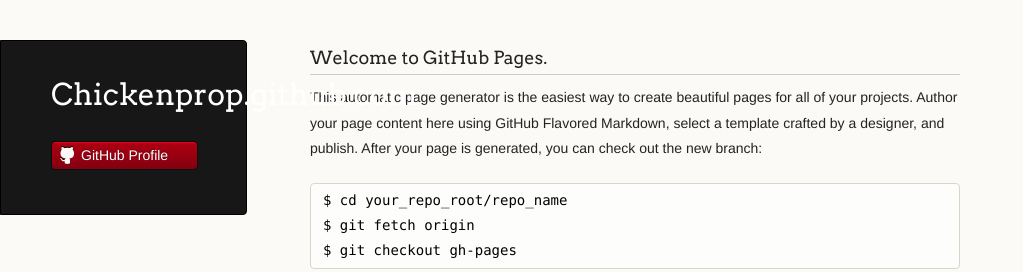
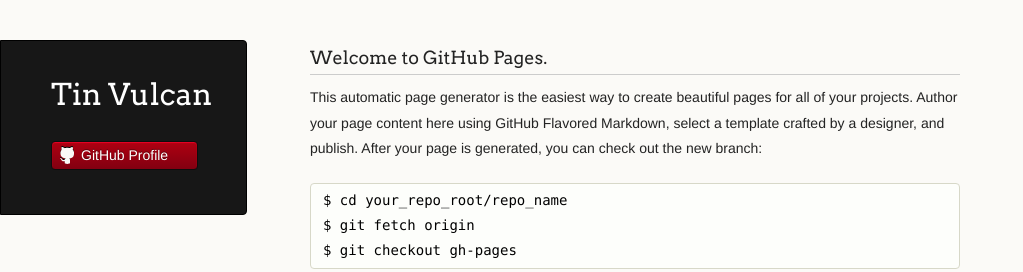
Before and after one commit to ChickenProp/chickenprop.github.com, a Jekyll site: the page built from index.html, in a window 1280 px wide. Shown: the top 272 px of the page, without its empty margins (0-1023 px from the left). Built offline with Jekyll 4.4.1, drawn with Linux system fonts in a browser that asks for light colours.

Commit message:
Convert to using a layout.

```diff
--- a/_layouts/default.html
+++ b/_layouts/default.html
@@ -1,8 +1,39 @@
+<!doctype html>
 <html>
   <head>
+    <meta charset="utf-8">
+    <meta http-equiv="X-UA-Compatible" content="chrome=1">
     <title>{{ page.title }}</title>
+
+    <link rel="stylesheet" href="stylesheets/styles.css">
+    <link rel="stylesheet" href="stylesheets/pygment_trac.css">
+    <script src="javascripts/scale.fix.js"></script>
+    <meta name="viewport" content="width=device-width, initial-scale=1, user-scalable=no">
+    <!--[if lt IE 9]>
+    <script src="//html5shiv.googlecode.com/svn/trunk/html5.js"></script>
+    <![endif]-->
   </head>
   <body>
+    <div class="wrapper">
+      <header>
+        <h1 class="header">Tin Vulcan</h1>
+        <p class="header"></p>
+
+
+
+        <ul>
+          <li><a class="buttons github" href="https://github.com/ChickenProp">GitHub Profile</a></li>
+        </ul>
+
+      </header>
+      <section>
 	{{ content }}
+      </section>
+      <footer>
+        <p><small>Hosted on <a href="https://pages.github.com">GitHub Pages</a> using the Dinky theme</small></p>
+      </footer>
+    </div>
+    <!--[if !IE]><script>fixScale(document);</script><![endif]-->
+
   </body>
 </html>
--- a/index.html
+++ b/index.html
@@ -1,34 +1,8 @@
-<!doctype html>
-<html>
-  <head>
-    <meta charset="utf-8">
-    <meta http-equiv="X-UA-Compatible" content="chrome=1">
-    <title>Chickenprop.github.com by ChickenProp</title>
-
-    <link rel="stylesheet" href="stylesheets/styles.css">
-    <link rel="stylesheet" href="stylesheets/pygment_trac.css">
-    <script src="javascripts/scale.fix.js"></script>
-    <meta name="viewport" content="width=device-width, initial-scale=1, user-scalable=no">
-    <!--[if lt IE 9]>
-    <script src="//html5shiv.googlecode.com/svn/trunk/html5.js"></script>
-    <![endif]-->
-  </head>
-  <body>
-    <div class="wrapper">
-      <header>
-        <h1 class="header">Chickenprop.github.com</h1>
-        <p class="header"></p>
-
-
-
-        <ul>
-          <li><a class="buttons github" href="https://github.com/ChickenProp">GitHub Profile</a></li>
-        </ul>
-
-      </header>
-      <section>
-        <h3>
-<a name="welcome-to-github-pages" class="anchor" href="#welcome-to-github-pages"><span class="octicon octicon-link"></span></a>Welcome to GitHub Pages.</h3>
+---
+layout: default
+title: Tin Vulcan
+---
+<h3><a name="welcome-to-github-pages" class="anchor" href="#welcome-to-github-pages"><span class="octicon octicon-link"></span></a>Welcome to GitHub Pages.</h3>
 
 <p>This automatic page generator is the easiest way to create beautiful pages for all of your projects. Author your page content here using GitHub Flavored Markdown, select a template crafted by a designer, and publish. After your page is generated, you can check out the new branch:</p>
 
@@ -58,12 +32,3 @@
 <a name="support-or-contact" class="anchor" href="#support-or-contact"><span class="octicon octicon-link"></span></a>Support or Contact</h3>
 
 <p>Having trouble with Pages? Check out the documentation at <a href="http://help.github.com/pages">http://help.github.com/pages</a> or contact <a href="mailto:support@github.com">support@github.com</a> and we’ll help you sort it out.</p>
-      </section>
-      <footer>
-        <p><small>Hosted on <a href="https://pages.github.com">GitHub Pages</a> using the Dinky theme</small></p>
-      </footer>
-    </div>
-    <!--[if !IE]><script>fixScale(document);</script><![endif]-->
-
-  </body>
-</html>
```
Lines whose indentation alone changed are shown as unchanged.
